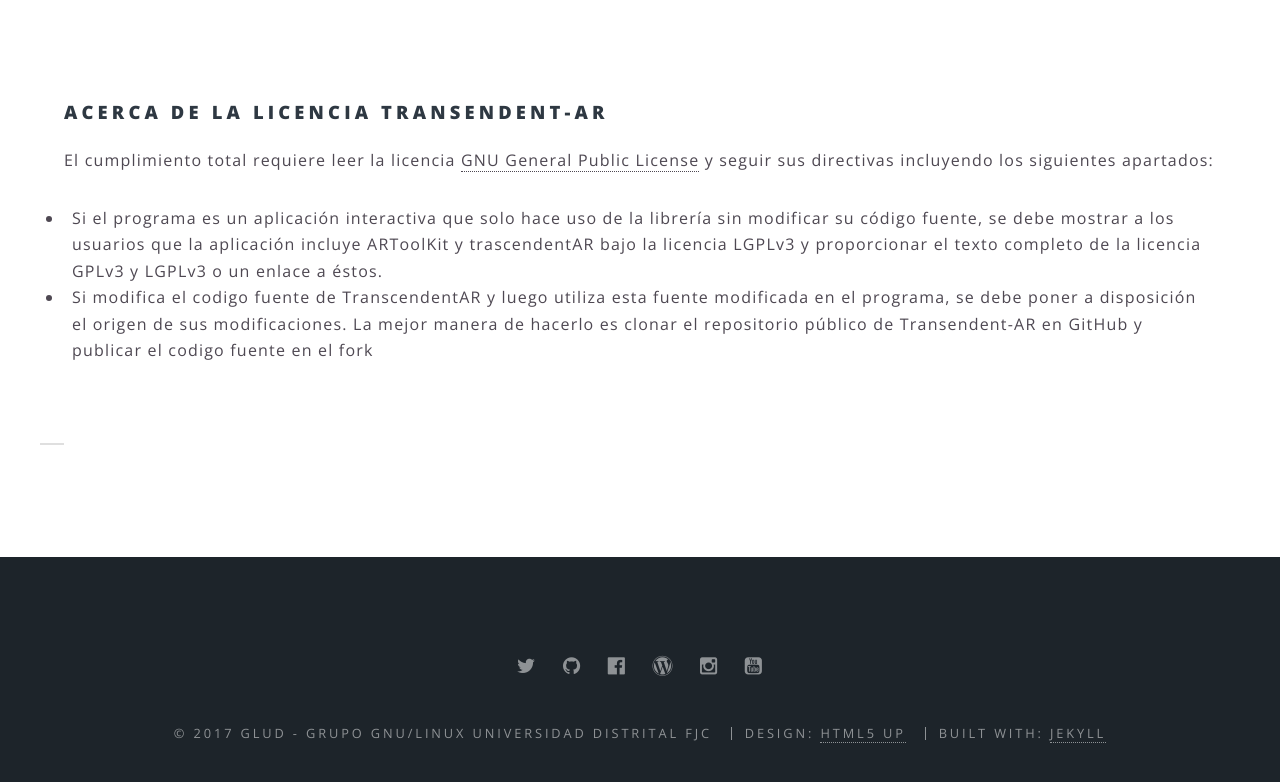
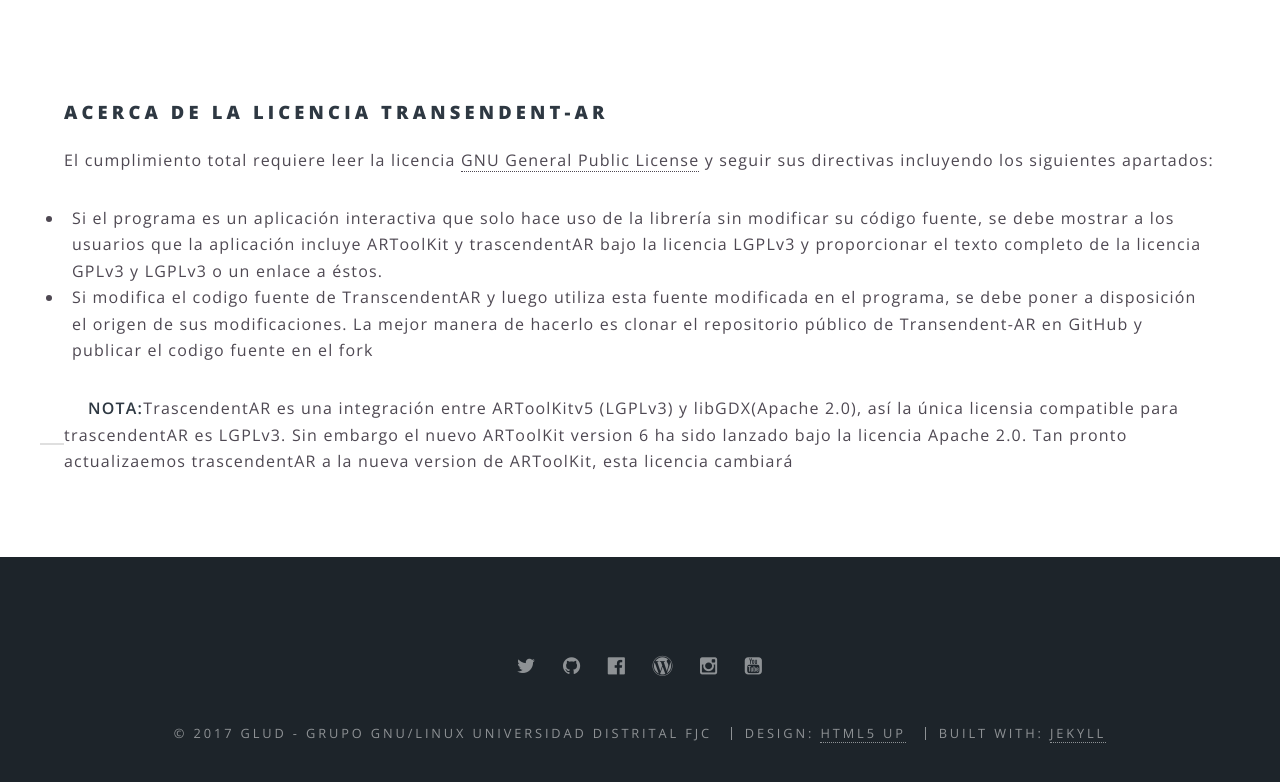
Before and after one commit to GLUD/trascendentAR, a Jekyll site: the page built from licencia.html, in a window 1280 px wide and 1189 px high. Shown: the part 353-1135 px from the top of the window. Built offline with Jekyll 4.4.1, drawn with Linux system fonts in a browser that asks for light colours.

Commit message:
Añadir nota a licencia

```diff
--- a/licencia.html
+++ b/licencia.html
@@ -19,3 +19,7 @@ License</a>
 							y publicar el codigo fuente en el fork</li>
 					</ul>
 	<hr />
+	<b>NOTA:</b> TrascendentAR es una integración entre  ARToolKitv5 (LGPLv3) y libGDX(Apache 2.0), así
+	la única licensia compatible para trascendentAR es LGPLv3. Sin embargo
+	el nuevo ARToolKit version 6 ha sido lanzado bajo la licencia Apache 2.0. Tan pronto
+	actualizaemos trascendentAR a la nueva version de ARToolKit, esta licencia cambiará
--- a/licencia_en.html
+++ b/licencia_en.html
@@ -20,3 +20,6 @@ ref: licencia
 							modifications in your fork.</li>
 					</ul>
 	<hr />
+
+	<b>NOTE:</b> TrascendentAR is and integration between ARToolKitv5 (LGPLv3) and libGDX(Apache 2.0), therefore the only compatible license for trascendentAR is
+	LGPLv3. However the new ARToolKit version 6 is out and licensed under Apache 2.0. As soon as we update to the new ARToolKit version, this license may change
```
